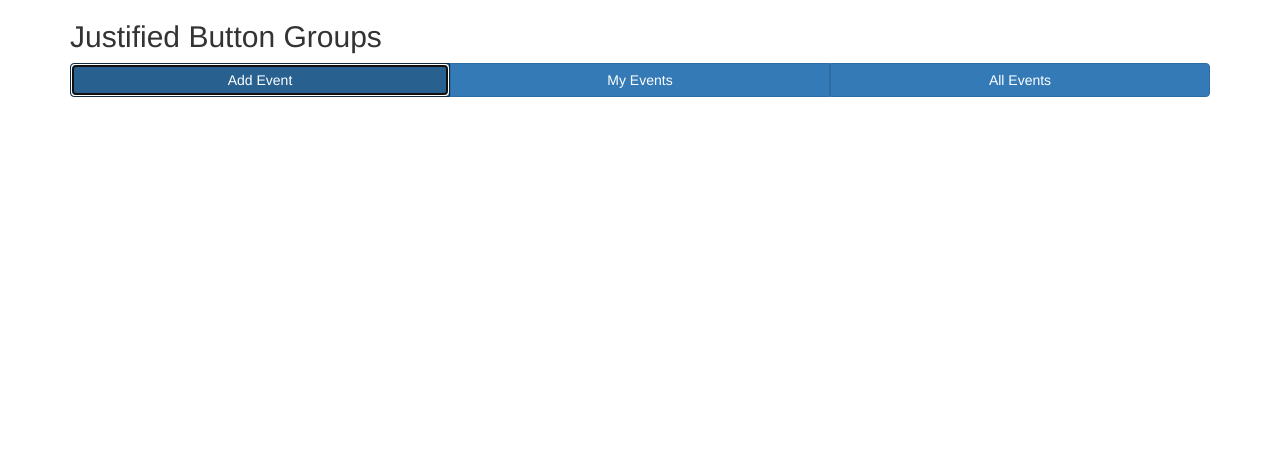
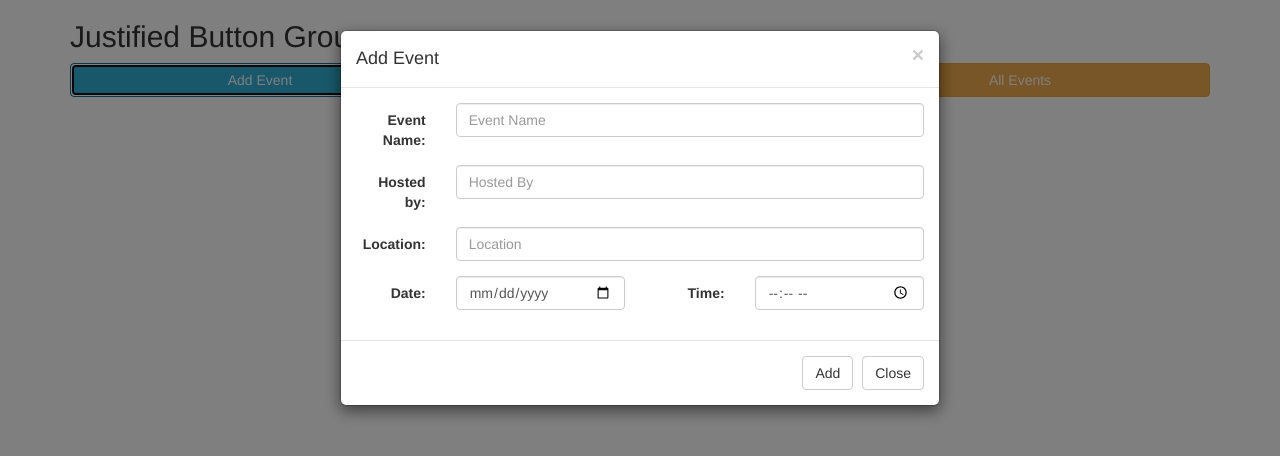
Before and after one commit to waqaramjad/Event-planner-, a plain HTML site: page Events Files/MyEvents.html in a window 1280 px wide. Both pictures are taken after a click on the button "Add Event". Drawn offline with nearby package versions, Linux system fonts and the light colour scheme.

Commit message:
Add Event with its Js file

```diff
--- a/Events Files/MyEvents.html
+++ b/Events Files/MyEvents.html
@@ -4,6 +4,8 @@
     <meta charset="UTF-8">
     <meta name="viewport" content="width=device-width, initial-scale=1.0">
     <meta http-equiv="X-UA-Compatible" content="ie=edge">
+    <script src="https://www.gstatic.com/firebasejs/4.3.1/firebase.js"></script>
+    <script src="../Js/firebase.js"></script>
     <link rel="stylesheet" href="https://maxcdn.bootstrapcdn.com/bootstrap/3.3.7/css/bootstrap.min.css">
 
     <title>Events</title>
@@ -17,21 +19,74 @@
                     <h2>Justified Button Groups</h2>
                     <div class="btn-group btn-group-justified">
                       <div class="btn-group">
-                        <button type="button" class="btn btn-primary">Add Event</button>
+                        <button type="button" class="btn btn-info" data-toggle="modal" data-target="#myModal" >Add Event</button>
                       </div>
                       <div class="btn-group">
-                        <button type="button" class="btn btn-primary">My Events</button>
+                        <button type="button" class="btn btn-success">My Events</button>
                       </div>
                       <div class="btn-group">
-                        <button type="button" class="btn btn-primary">All Events</button>
+                        <button type="button" class="btn btn-warning">All Events</button>
                       </div>
                     </div>
                   </div>
     </div>
 
 
+<!-- popup box -->
+<div id="myModal" class="modal fade" role="dialog">
+        <div class="modal-dialog">
+
+          <!-- Modal content-->
+          <div class="modal-content">
+            <div class="modal-header">
+              <button type="button" class="close" data-dismiss="modal">&times;</button>
+              <h4 class="modal-title">Add Event</h4>
+            </div>
+            <div class="modal-body">
+              <!-- Add event form -->
+              <form class="form-horizontal">
+                    <div class="form-group">
+                      <label class="control-label col-sm-2" for="email">Event Name:</label>
+                      <div class="col-sm-10">
+                        <input type="email" class="form-control" id="EventName" placeholder="Event Name">
+                      </div>
+                    </div>
+                    <div class="form-group">
+                      <label class="control-label col-sm-2" for="pwd">Hosted by:</label>
+                      <div class="col-sm-10">
+                            <input type="text" class="form-control" id="hostName" placeholder="Hosted By">
+                        </div>
+                    </div>
+                    <div class="form-group">
+                            <label class="control-label col-sm-2" for="pwd">Location:</label>
+                            <div class="col-sm-10">
+                                  <input type="text" class="form-control" id="Location" placeholder="Location">
+                              </div>
+                          </div>
+                          <div class="form-group">
+                                <label class="control-label col-sm-2" for="pwd">Date:</label>
+                                <div class="col-sm-4 ">
+                                      <input type="Date" class="form-control" id="Date" placeholder="Location">
+                                  </div>
+                                  <!-- time  -->
+                                  <label class="control-label col-sm-2" for="pwd">Time:</label>
+                                  <div class="col-sm-4 ">
+                                        <input type="time" class="form-control" id="Time" placeholder="Location">
+                                    </div>
+                              </div>
 
 
+                  </form>
+            </div>
+            <div class="modal-footer">
+                <button type="submit" class="btn btn-default" onclick="addEvent()">Add</button>
+              <button type="button" class="btn btn-default" data-dismiss="modal">Close</button>
+
+            </div>
+          </div>
+
+        </div>
+      </div>
 
 
 
@@ -58,7 +113,8 @@
 
 
 </body>
-
+<!-- event file  -->
+<script src="../Js/Events.js"></script>
 <!-- jQuery library -->
 <script src="https://ajax.googleapis.com/ajax/libs/jquery/3.2.1/jquery.min.js"></script>
 
--- a/Js/Events.js
+++ b/Js/Events.js
@@ -0,0 +1,21 @@
+var EventName = document.getElementById('EventName');
+var hostName = document.getElementById('hostName');
+var  Location= document.getElementById('Location');
+var Date1 = document.getElementById('Date');
+var Time = document.getElementById('Time');
+
+function addEvent()
+{
+    var event =
+    {
+        EventName:EventName.value,
+        hostName:hostName.value,
+        Location:location.value,
+        Date:Date1.value,
+        Time:Time.value
+
+
+
+    }
+
+}
--- /dev/null
+++ b/Js/firebase.js
@@ -0,0 +1,12 @@
+
+
+  // Initialize Firebase
+  var config = {
+    apiKey: "AIzaSyBq6Hh5NTx-o6zzOvb8HKXClECobZ6FXVQ",
+    authDomain: "event-planner-waqar.firebaseapp.com",
+    databaseURL: "https://event-planner-waqar.firebaseio.com",
+    projectId: "event-planner-waqar",
+    storageBucket: "event-planner-waqar.appspot.com",
+    messagingSenderId: "578222618804"
+  };
+  firebase.initializeApp(config);
```
Also changed, not shown: index.html (+2 -14 lines).
